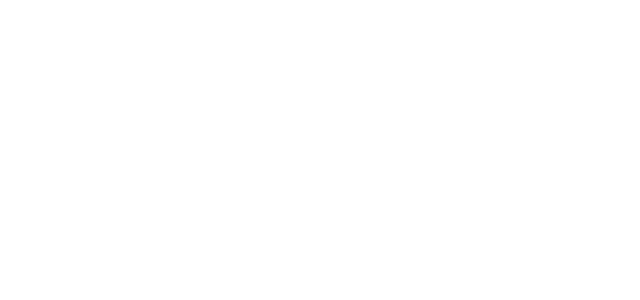
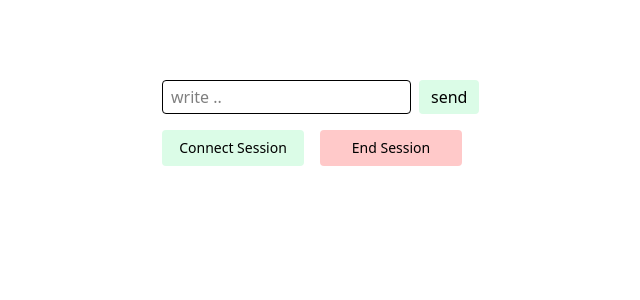
Before and after one commit to digitalwizardmasud/supabase, a React (Vite) app: page /voice in a window 1280 px wide. Before the commit this address had no page. Shown: the top 300 px of the page, without its empty margins (328-968 px from the left). Built offline with nearby package versions, Linux system fonts and the light colour scheme; no server answers.

Commit message:
feat: Realtime Voice Agent

```diff
--- a/index.html
+++ b/index.html
@@ -9,5 +9,6 @@
   <body>
     <div id="root"></div>
     <script type="module" src="/src/main.jsx"></script>
+    <script src="https://cdn.jsdelivr.net/npm/@tailwindcss/browser@4"></script>
   </body>
 </html>
--- a/src/App.jsx
+++ b/src/App.jsx
@@ -1,128 +1,23 @@
-import "./App.css";
+import React from 'react';
+import { Link } from 'react-router-dom';
 
-import { useEffect, useRef, useState, } from "react";
-import supabase from "./libs/supabase";
-import { useSearchParams } from "react-router-dom";
-
-function App() {
-  const [messages, setMessages] = useState([]);
-  const [input, setInput] = useState("");
-  const [isSubscribed, setIsSubscribed] = useState(false);
-  const channelRef = useRef(null);
-  const [searchParams] = useSearchParams();
-  const channel = searchParams.get("channel") || "test-channel"
-
-  useEffect(() => {
-    channelRef.current = supabase.channel(channel);
-    function messageReceived(data) {
-      setMessages((prevMessages) => [...prevMessages, data.payload.message]);
-    }
-    channelRef.current
-      .on(
-        "broadcast",
-        { event: "shout" }, // Listen for "shout". Can be "*" to listen to all events
-        (payload) => messageReceived(payload)
-      )
-      .subscribe((status) => {
-        console.log("Subscription status:", status);
-        if (status === "SUBSCRIBED") {
-          setIsSubscribed(true);
-        }
-      })
-
-    return () => {
-      channelRef.current.unsubscribe();
-    };
-  }, []);
-
-  const handleSend = (e) => {
-    e.preventDefault();
-    if (input.trim() === "") return;
-    setMessages([...messages, input]);
-
-    channelRef.current.send({
-      type: "broadcast",
-      event: "shout",
-      payload: { message: input },
-    });
-    setInput("");
-
-  };
-
+const App = () => {
   return (
-    <div
-      className="chat-container"
-      style={{
-        maxWidth: 400,
-        margin: "40px auto",
-        border: "1px solid #ccc",
-        borderRadius: 8,
-        padding: 24,
-        background: "#fff",
-        boxShadow: "0 2px 8px #eee",
-      }}
-    >
-      <h2 style={{ textAlign: "center", marginBottom: 16 }}>Simple Chat</h2>
-      <div
-        className="chat-messages"
-        style={{
-          minHeight: 180,
-          marginBottom: 16,
-          overflowY: "auto",
-          background: "#f9f9f9",
-          borderRadius: 6,
-          padding: 12,
-          border: "1px solid #eee",
-        }}
+    <div className="flex flex-col items-center gap-4 mt-10">
+      <button
+        onClick={() => window.location.href = '/voice'}
+        className="px-6 py-3 bg-gradient-to-r from-blue-500 to-purple-500 text-white rounded-lg shadow-lg hover:scale-105 transition-transform font-bold text-lg"
       >
-        {messages.length === 0 ? (
-          <div style={{ color: "#aaa", textAlign: "center" }}>
-            No messages yet.
-          </div>
-        ) : (
-          messages.map((msg, idx) => (
-            <div
-              key={idx}
-              style={{
-                marginBottom: 8,
-                padding: 8,
-                background: "#e3f2fd",
-                borderRadius: 4,
-              }}
-            >
-              {msg}
-            </div>
-          ))
-        )}
-      </div>
-      <form onSubmit={handleSend} style={{ display: "flex", gap: 8 }}>
-        <input
-          type="text"
-          value={input}
-          onChange={(e) => setInput(e.target.value)}
-          placeholder="Type a message..."
-          style={{
-            flex: 1,
-            padding: 8,
-            borderRadius: 4,
-            border: "1px solid #ccc",
-          }}
-        />
-        <button
-          type="submit"
-          style={{
-            padding: "8px 16px",
-            borderRadius: 4,
-            background: "#1976d2",
-            color: "#fff",
-            border: "none",
-          }}
-        >
-          Send
-        </button>
-      </form>
+        🎤 Voice Agent
+      </button>
+      <button
+        onClick={() => window.location.href = '/chat'}
+        className="px-6 py-3 bg-gradient-to-r from-green-400 to-blue-500 text-white rounded-lg shadow-lg hover:scale-105 transition-transform font-bold text-lg"
+      >
+        💬 Chat Channel
+      </button>
     </div>
   );
-}
+};
 
 export default App;
--- a/src/main.jsx
+++ b/src/main.jsx
@@ -3,12 +3,16 @@
 import './index.css'
 import App from './App.jsx'
 import { BrowserRouter, Routes, Route } from "react-router-dom"
+import VoiceAgent from './pages/VoiceAgent.jsx'
+import ChatChannel from './pages/ChatChannel.jsx'
 
 createRoot(document.getElementById('root')).render(
   <StrictMode>
    <BrowserRouter>
     <Routes>
     <Route index element={<App />} />
+    <Route path="/voice" element={<VoiceAgent />} />
+    <Route path="/chat" element={<ChatChannel />} />
   </Routes>
    </BrowserRouter>
   </StrictMode>,
--- /dev/null
+++ b/src/pages/ChatChannel.jsx
@@ -0,0 +1,127 @@
+
+import { useEffect, useRef, useState, } from "react";
+import supabase from "../libs/supabase";
+import { useSearchParams } from "react-router-dom";
+
+function ChatChannel() {
+  const [messages, setMessages] = useState([]);
+  const [input, setInput] = useState("");
+  const [isSubscribed, setIsSubscribed] = useState(false);
+  const channelRef = useRef(null);
+  const [searchParams] = useSearchParams();
+  const channel = searchParams.get("channel") || "test-channel"
+
+  useEffect(() => {
+    channelRef.current = supabase.channel(channel);
+    function messageReceived(data) {
+      setMessages((prevMessages) => [...prevMessages, data.payload.message]);
+    }
+    channelRef.current
+      .on(
+        "broadcast",
+        { event: "shout" }, // Listen for "shout". Can be "*" to listen to all events
+        (payload) => messageReceived(payload)
+      )
+      .subscribe((status) => {
+        console.log("Subscription status:", status);
+        if (status === "SUBSCRIBED") {
+          setIsSubscribed(true);
+        }
+      })
+
+    return () => {
+      channelRef.current.unsubscribe();
+    };
+  }, []);
+
+  const handleSend = (e) => {
+    e.preventDefault();
+    if (input.trim() === "") return;
+    setMessages([...messages, input]);
+
+    channelRef.current.send({
+      type: "broadcast",
+      event: "shout",
+      payload: { message: input },
+    });
+    setInput("");
+
+  };
+
+  return (
+    <div
+      className="chat-container"
+      style={{
+        maxWidth: 400,
+        margin: "40px auto",
+        border: "1px solid #ccc",
+        borderRadius: 8,
+        padding: 24,
+        background: "#fff",
+        boxShadow: "0 2px 8px #eee",
+      }}
+    >
+      <h2 style={{ textAlign: "center", marginBottom: 16 }}>Simple Chat</h2>
+      <div
+        className="chat-messages"
+        style={{
+          minHeight: 180,
+          marginBottom: 16,
+          overflowY: "auto",
+          background: "#f9f9f9",
+          borderRadius: 6,
+          padding: 12,
+          border: "1px solid #eee",
+        }}
+      >
+        {messages.length === 0 ? (
+          <div style={{ color: "#aaa", textAlign: "center" }}>
+            No messages yet.
+          </div>
+        ) : (
+          messages.map((msg, idx) => (
+            <div
+              key={idx}
+              style={{
+                marginBottom: 8,
+                padding: 8,
+                background: "#e3f2fd",
+                borderRadius: 4,
+              }}
+            >
+              {msg}
+            </div>
+          ))
+        )}
+      </div>
+      <form onSubmit={handleSend} style={{ display: "flex", gap: 8 }}>
+        <input
+          type="text"
+          value={input}
+          onChange={(e) => setInput(e.target.value)}
+          placeholder="Type a message..."
+          style={{
+            flex: 1,
+            padding: 8,
+            borderRadius: 4,
+            border: "1px solid #ccc",
+          }}
+        />
+        <button
+          type="submit"
+          style={{
+            padding: "8px 16px",
+            borderRadius: 4,
+            background: "#1976d2",
+            color: "#fff",
+            border: "none",
+          }}
+        >
+          Send
+        </button>
+      </form>
+    </div>
+  );
+}
+
+export default ChatChannel;
--- /dev/null
+++ b/src/pages/VoiceAgent.jsx
@@ -0,0 +1,110 @@
+import { useEffect, useRef, useState } from "react";
+import {
+  RealtimeAgent,
+  RealtimeSession,
+  OpenAIRealtimeWebRTC,
+} from "@openai/agents/realtime";
+
+function VoiceAgent() {
+  const [input, setInput] = useState("");
+  const [messages, setMessages] = useState([]);
+  const session = useRef(null);
+  const OPENAI_API_KEY = `Bearer ${import.meta.env.VITE_OPENAI_API_KEY}`;
+  session.current?.on("audio", (event) => {
+    // play your audio
+    console.log(audio, "audio");
+    const audioBlob = new Blob([event.audio], { type: "audio/wav" }); // adjust type if needed
+    const audioUrl = URL.createObjectURL(audioBlob);
+    const audio = new Audio(audioUrl);
+    audio.play();
+  });
+
+  const handleSubmit = (e) => {
+    e.preventDefault();
+    if (input.trim() === "") return;
+    setMessages((prev) => [...prev, input]);
+    if(session.current){
+      session.current.sendMessage(input);
+    }
+    setInput("");
+  };
+
+  const connectSession = async () => {
+    const response = await fetch(
+      "https://api.openai.com/v1/realtime/client_secrets",
+      {
+        method: "POST",
+        headers: {
+          "Content-Type": "application/json",
+          Authorization: OPENAI_API_KEY,
+        },
+        body: JSON.stringify({
+          session: {
+            type: "realtime",
+            model: "gpt-realtime",
+          },
+        }),
+      }
+    );
+
+    const { value: empheral_key } = await response.json();
+
+    const agent = new RealtimeAgent({ name: "My agent" });
+    const transport = new OpenAIRealtimeWebRTC({
+      mediaStream: await navigator.mediaDevices.getUserMedia({ audio: true }),
+      audioElement: document.createElement("audio"),
+    });
+    session.current = new RealtimeSession(agent, {
+      transport,
+      model: "gpt-realtime",
+      config: {
+        turnDetection: {
+          type: "semantic_vad",
+          eagerness: "medium",
+          createResponse: true,
+          interruptResponse: true,
+        },
+      },
+    });
+    await session.current.connect({ apiKey: empheral_key });
+  };
+
+  const cutTheCall = async() => {
+     if (session?.current?.transport) {
+        await session.current.transport.close();
+        session.current = null;
+    }
+  };
+  return (
+    <div className="flex justify-center items-center flex-col mt-20 max-w-[300px] m-auto">
+      <form onSubmit={handleSubmit} className="flex justify-between w-full">
+        <input
+          className="border px-2 rounded mr-2 flex-1 py-1"
+          onChange={(e) => setInput(e.target.value)}
+          value={input}
+          type="text"
+          placeholder="write .."
+        />
+        <button type="submit" className="bg-green-100 px-3 rounded">
+          send
+        </button>
+      </form>
+      <div className="w-full mt-4 flex gap-4">
+        <button
+          className=" cursor-pointer bg-green-100 w-full rounded text-sm py-2 "
+          onClick={connectSession}
+        >
+          Connect Session
+        </button>
+        <button
+          className="cursor-pointer bg-red-200 w-full rounded text-sm py-2 "
+          onClick={cutTheCall}
+        >
+          End Session
+        </button>
+      </div>
+    </div>
+  );
+}
+
+export default VoiceAgent;
```
